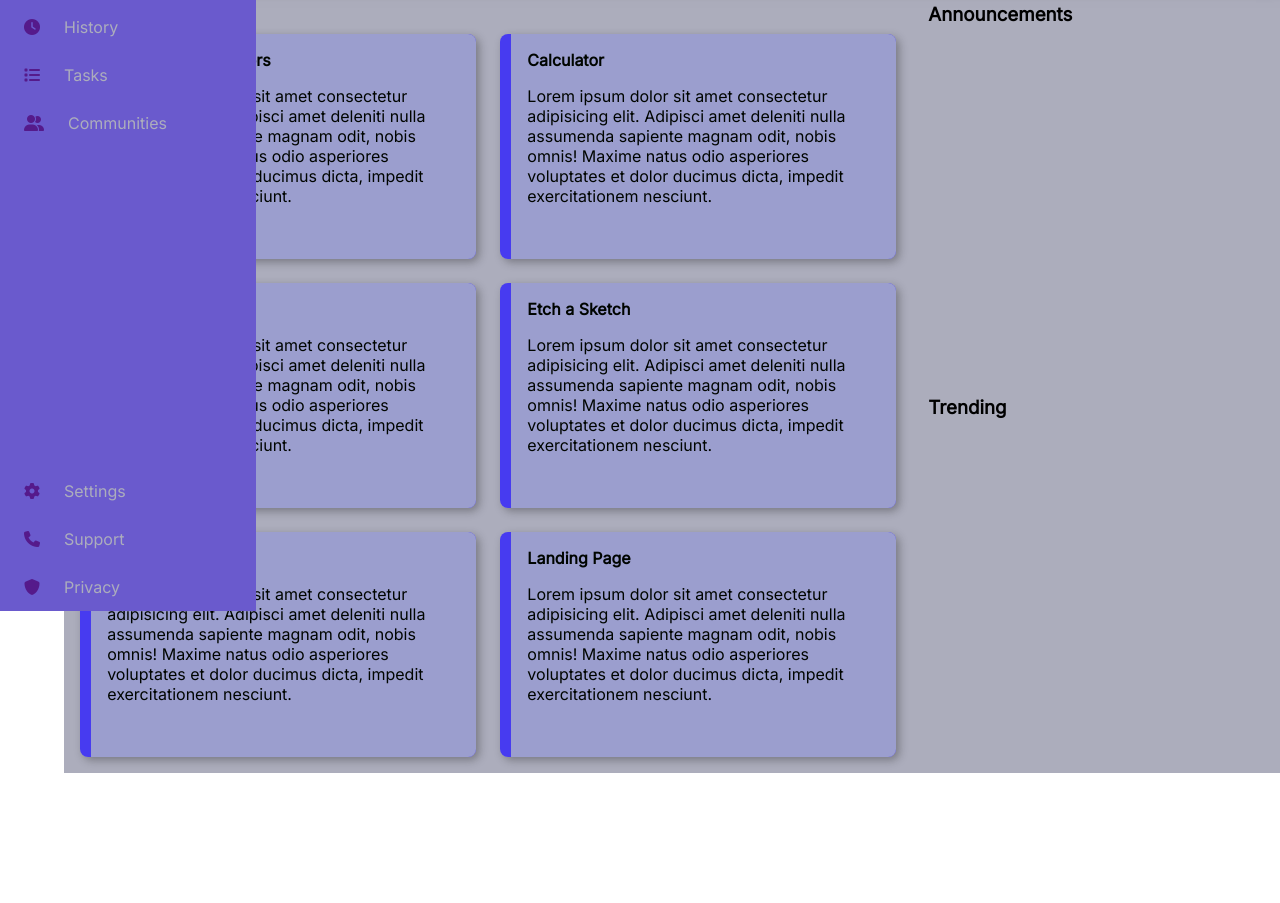
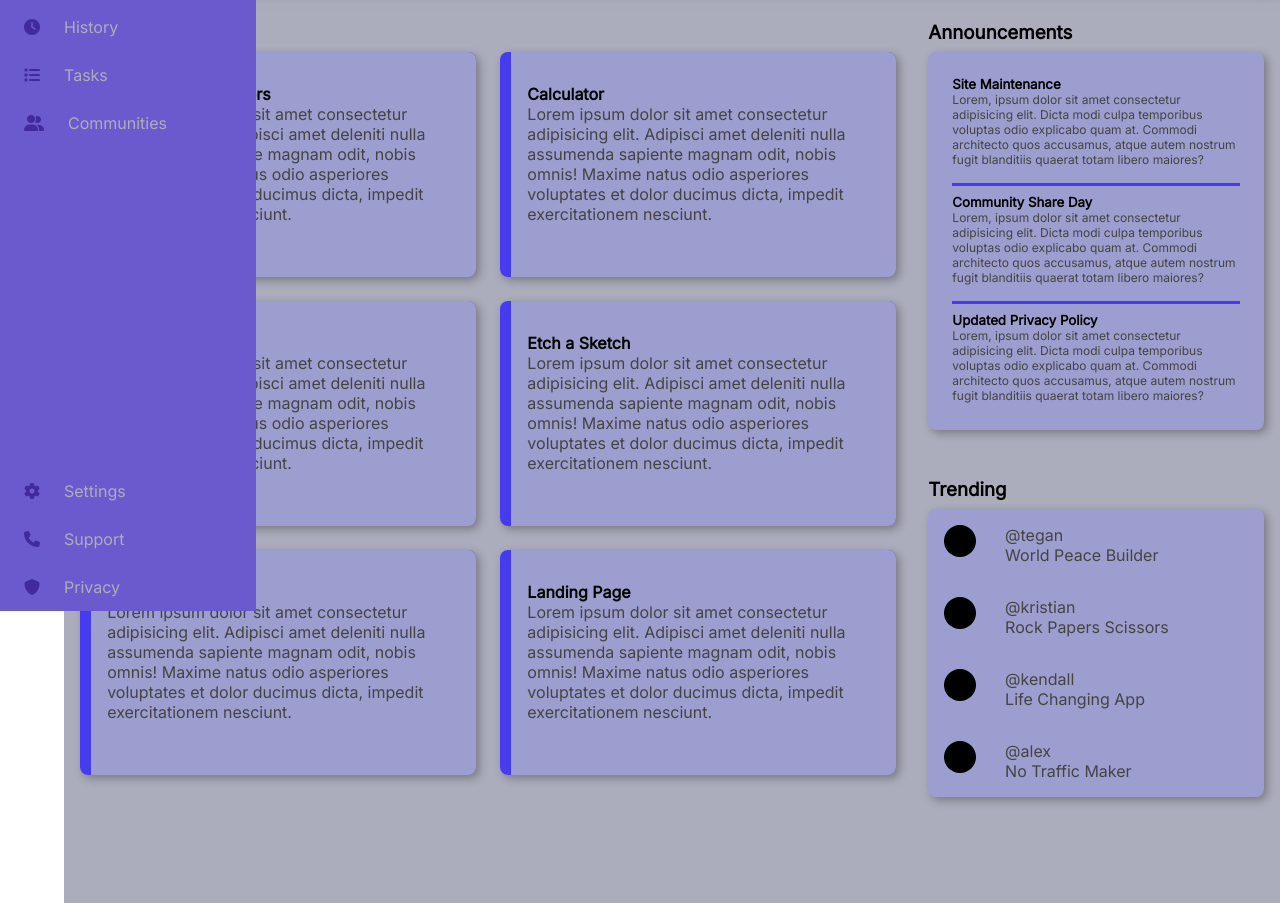
Before and after one commit to Krispie7/admin-dashboard, a plain HTML site: page index.html in a window 1280 px wide. Shown: the part 189-1092 px from the top of the page. Before the commit the page ends 962 px from the top, so only its background shows below. Drawn offline with Linux system fonts and the light colour scheme.

Commit message:
added announcements and trending

```diff
--- a/index.html
+++ b/index.html
@@ -68,7 +68,7 @@
                 <div class="profile" id="biggerProfile"></div>
                 <div class="welcomeText">
                     Hi there,
-                    <h2>Kristian Mendoza</h2>
+                    <h2>Kristian Mendoza (@kristian)</h2>
                 </div>
             </div>
             <div class="actionButtons">
@@ -80,7 +80,7 @@
         <div class="body">
             <div class="projectTitle title"><h3>Your Projects</h3>
             <div class="projectContainer">
-                <div class="project">
+                <a class="project" href="">
                     <div class="highlight">
                         <div class="projectDescription">
                             <h4>Rock Papers Scissors</h4>
@@ -91,8 +91,8 @@
                                 ducimus dicta, impedit exercitationem nesciunt.</p>
                         </div>
                     </div>
-                </div>
-                <div class="project">
+                </a>
+                <a class="project" href="https://krispie7.github.io/calculator/">
                     <div class="highlight">
                         <div class="projectDescription">
                             <h4>Calculator</h4>
@@ -103,8 +103,8 @@
                                 ducimus dicta, impedit exercitationem nesciunt.</p>
                         </div>
                     </div>
-                </div>
-                <div class="project">
+                </a>
+                <a class="project" href="https://krispie7.github.io/recipe-website/">
                     <div class="highlight">
                         <div class="projectDescription">
                             <h4>Recipes Website</h4>
@@ -115,8 +115,8 @@
                                 ducimus dicta, impedit exercitationem nesciunt.</p>
                         </div>
                     </div>
-                </div>
-                <div class="project">
+                </a>
+                <a class="project" href="https://krispie7.github.io/etch-a-sketch/">
                     <div class="highlight">
                         <div class="projectDescription">
                             <h4>Etch a Sketch</h4>
@@ -127,8 +127,8 @@
                                 ducimus dicta, impedit exercitationem nesciunt.</p>
                         </div>
                     </div>
-                </div>
-                <div class="project">
+                </a>
+                <a class="project" href="https://krispie7.github.io/sign-up-page/">
                     <div class="highlight">
                         <div class="projectDescription">
                             <h4>Sign up Page</h4>
@@ -139,8 +139,8 @@
                                 ducimus dicta, impedit exercitationem nesciunt.</p>
                         </div>
                     </div>
-                </div>
-                <div class="project">
+                </a>
+                <a class="project" href="https://krispie7.github.io/landing-page/">
                     <div class="highlight">
                         <div class="projectDescription">
                             <h4>Landing Page</h4>
@@ -151,22 +151,67 @@
                                 ducimus dicta, impedit exercitationem nesciunt.</p>
                         </div>
                     </div>
-                </div>
+                </a>
             </div>
             </div>
             <div class="announcementsTitle title"><h3>Announcements</h3>
             <div class="announcementsContainer">
-                <div class="announcement"></div>
-                <div class="announcement"></div>
-                <div class="announcement"></div>
+                <div class="announcement">
+                    <h5>Site Maintenance</h5>
+                    <p>Lorem, ipsum dolor sit amet consectetur adipisicing
+                        elit. Dicta modi culpa temporibus voluptas odio
+                        explicabo quam at. Commodi architecto quos
+                        accusamus, atque autem nostrum fugit blanditiis
+                        quaerat totam libero maiores?</p>
+                </div>
+                <div class="announcement">
+                    <h5>Community Share Day</h5>
+                    <p>Lorem, ipsum dolor sit amet consectetur adipisicing
+                        elit. Dicta modi culpa temporibus voluptas odio
+                        explicabo quam at. Commodi architecto quos
+                        accusamus, atque autem nostrum fugit blanditiis
+                        quaerat totam libero maiores?</p>
+                </div>
+                <div class="announcement">
+                    <h5>Updated Privacy Policy</h5>
+                    <p>Lorem, ipsum dolor sit amet consectetur adipisicing
+                        elit. Dicta modi culpa temporibus voluptas odio
+                        explicabo quam at. Commodi architecto quos
+                        accusamus, atque autem nostrum fugit blanditiis
+                        quaerat totam libero maiores?</p>
+                </div>
             </div>
             </div>
             <div class="trendingTitle title"><h3>Trending</h3>
             <div class="trendingContainer">
-                <div class="trending"></div>
-                <div class="trending"></div>
-                <div class="trending"></div>
-                <div class="trending"></div>
+                <div class="trending">
+                    <div class="profile"></div>
+                    <div class="trendingText">
+                        <p>@tegan</p>
+                        <span>World Peace Builder</span>
+                    </div>
+                </div>
+                <div class="trending">
+                    <div class="profile"></div>
+                    <div class="trendingText">
+                        <p>@kristian</p>
+                        <span>Rock Papers Scissors</span>
+                    </div>
+                </div>
+                <div class="trending">
+                    <div class="profile"></div>
+                    <div class="trendingText">
+                        <p>@kendall</p>
+                        <span>Life Changing App</span>
+                    </div>
+                </div>
+                <div class="trending">
+                    <div class="profile"></div>
+                    <div class="trendingText">
+                        <p>@alex</p>
+                        <span>No Traffic Maker</span>
+                    </div>
+                </div>
             </div>
         </div>
         </div>
--- a/styles.css
+++ b/styles.css
@@ -7,16 +7,34 @@
     --cool-gray:#9B9ECE;
     --slate-blue:#6665DD;
     --palatinate-blue:#473BF0;
+    --subtext-color:#444444;
     box-sizing: border-box;
 }
 
-h2,h3, h4{
+a:visited, a:hover, a:focus, a:active, a{
+    text-decoration: none;
+    color:#000500;
+}
+
+i{
+    color:#432a9c;
+}
+h2,h3,h4{
+    margin:0;
+    margin-top:1rem;
+}
+
+h5{
     margin:0;
 }
 ::placeholder{
     color:slateblue;
 }
 
+p{
+    color:var(--subtext-color);
+    margin:0;
+}
 body{
     margin:0 ;
 }
@@ -30,7 +48,7 @@ body{
     width: 4rem;
     height:100%;
     position: fixed;
-    transition: width 200ms ease-out;
+    transition: width 200ms ease;
     z-index:2;
 }
 
@@ -47,6 +65,7 @@ body{
     display:none;
     padding:.5rem 1.5rem;
     color:var(--french-gray);
+    transition: transform 300ms ease;
 }
 .navBarNav{
     height: 100%;
@@ -87,7 +106,7 @@ a{
 }
 
 .navBar:hover .linkText{
-    display:inline;
+    display:block;
 }
 .navBar:hover #navBarTitle{
     justify-content: left;
@@ -235,13 +254,33 @@ button{
     margin:1rem;
 }
 
-.announctmentsContainer{
+.announcementsContainer{
     grid-area:1/2/1/2;
     margin-top:.5rem;
     box-shadow: .2rem .2rem .5rem 0 rgb(25, 25, 25, .35);
+    display:grid;
+    grid-auto-flow: row;
+    background-color: var(--cool-gray);
+    border-radius: .5rem;
+    padding:1.5rem;
+    grid-gap:.5rem;
 }
 
+.announcement{
+    border-bottom-color: var(--palatinate-blue);
+    border-bottom-style: solid;
+    border-width:.2rem;
+    padding-bottom: 1rem;
+}
 
+.announcement:last-child{
+    border-bottom-color:transparent;
+    padding-bottom: 0rem;
+}
+
+.announcement p{
+    font-size: .75rem;
+}
 
  /*Trending Grid*/
 .trendingTitle{
@@ -252,4 +291,19 @@ button{
     grid-area:2/2/2/3;
     margin-top:.5rem;
     box-shadow: .2rem .2rem .5rem 0 rgb(25, 25, 25, .35);
+    display:grid;
+    grid-auto-flow: row;
+    background-color:#9B9ECE;
+    border-radius: .5rem;
 }
+
+.trending{
+    display:grid;
+    grid-auto-flow: column;
+    padding:1rem;
+    grid-template-columns: 1fr 4fr;
+}
+
+.trending span{
+    color:var(--subtext-color);
+}
```
